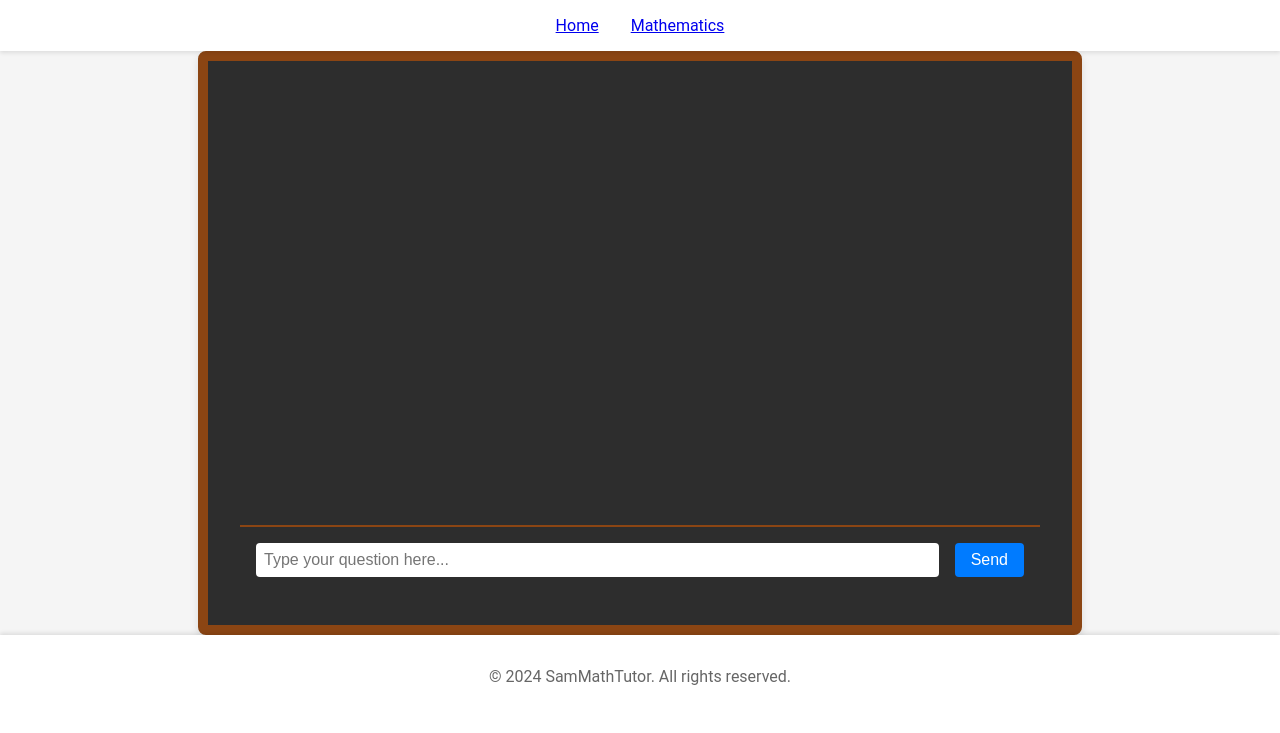
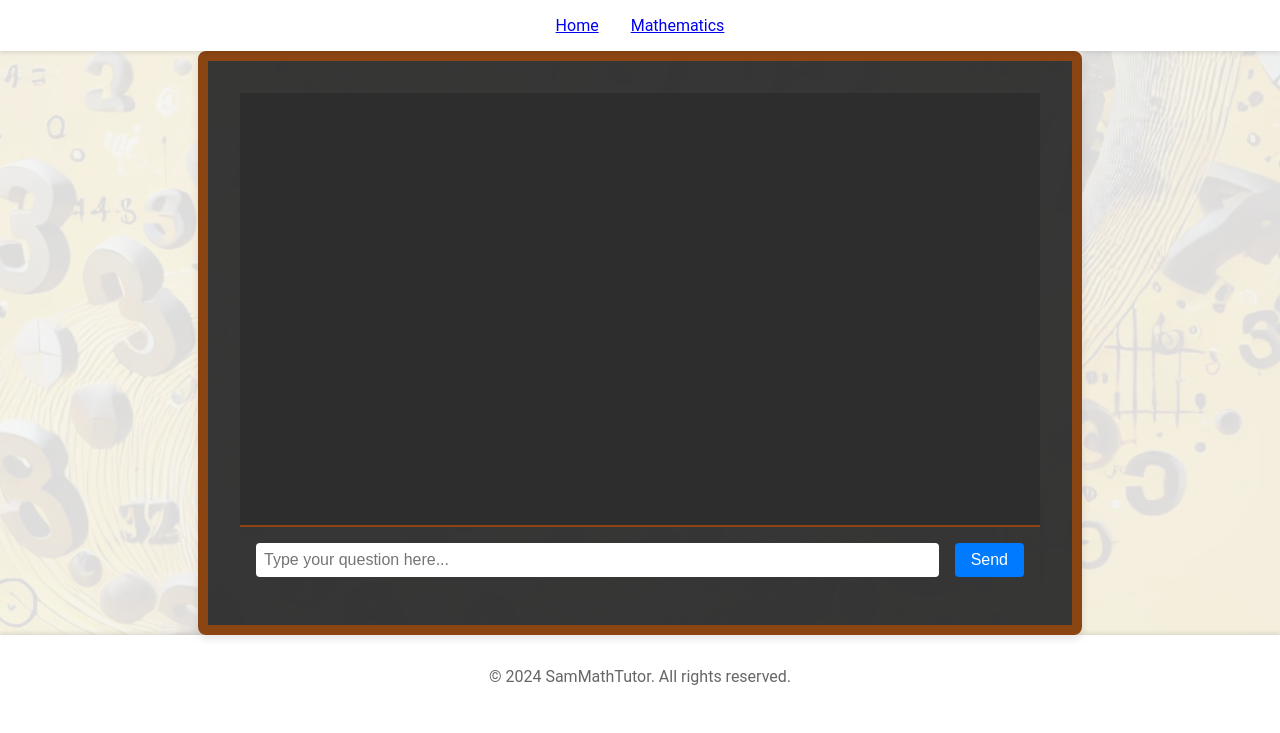
Before and after one commit to ghlotstt/sammathtutor, a Flask app: page /arithmetic in a window 1280 px wide. Shown: the top 733 px of the page. Run offline with Flask 3, Linux system fonts and the light colour scheme.

Commit message:
implementation imagen background ui aritmethic

```diff
--- a/app/static/css/arithmetic.css
+++ b/app/static/css/arithmetic.css
@@ -2,16 +2,35 @@ body {
     font-family: 'Roboto', sans-serif;
     background-color: #f5f5f5;
     color: #333;
+    position: relative;
+    overflow: hidden;
+}
+
+body::before {
+    content: "";
+    background-image: url('{{ url_for('static', filename='images/ui_aritmetic_bacground_2.png') }}');
+    background-size: 150%; /* Incrementa el tamaño de la imagen */
+    background-position: top center; /* Cambia la posición a la parte superior centrada */
+    background-repeat: no-repeat;
+    opacity: 0.1; /* Baja opacidad para mayor sutileza */
+    position: absolute;
+    top: 0;
+    left: 0;
+    width: 100%;
+    height: 100%;
+    z-index: -1; /* Asegura que esté detrás de todo el contenido */
 }
 
 .chat-container {
     max-width: 800px;
     margin: 0 auto;
     padding: 2em;
-    background-color: #2d2d2d; /* Color de pizarrón */
+    background-color: rgba(45, 45, 45, 0.95); /* Color de pizarrón con opacidad */
     border: 10px solid #8b4513; /* Marco de madera */
     border-radius: 8px;
     box-shadow: 0 4px 8px rgba(0, 0, 0, 0.1);
+    position: relative;
+    z-index: 1;
 }
 
 .chat-box {
@@ -53,7 +72,6 @@ body {
     background-color: #0056b3;
 }
 
-
 .user-message, .assistant-message {
     padding: 0.5em;
     margin: 0.5em 0;
--- a/app/templates/subjects/arithmetic.html
+++ b/app/templates/subjects/arithmetic.html
@@ -3,6 +3,21 @@
 {% block head %}
     <link rel="stylesheet" href="{{ url_for('static', filename='css/arithmetic.css') }}">
     <link rel="stylesheet" href="https://fonts.googleapis.com/css2?family=Patrick+Hand&display=swap">
+    <style>
+        body::before {
+            content: "";
+            background-image: url('{{ url_for('static', filename='images/arithmetic_background_10.png') }}');
+            background-size: 100%; /* Incrementa el tamaño de la imagen */
+            background-position: top center; /* Cambia la posición a la parte superior centrada */
+            background-repeat: no-repeat;
+            opacity: 0.1; /* Baja opacidad para mayor sutileza */
+            position: absolute;
+            top: 0;
+            left: 0;
+            width: 100%;
+            height: 100%;
+            z-index: -1; /* Asegura que esté detrás de todo el contenido */
+    </style>
 {% endblock %}
 
 {% block content %}
```
Also changed, not shown: app/static/images/arithmetic_background_10.png (added), app/static/images/arithmetic_background_10png.png (added), app/static/images/arithmetic_background_3.png (added), app/static/images/arithmetic_background_4.jpg (added), app/static/images/arithmetic_background_4.png (added), app/static/images/arithmetic_background_5.jpg (added), 2 other files.
